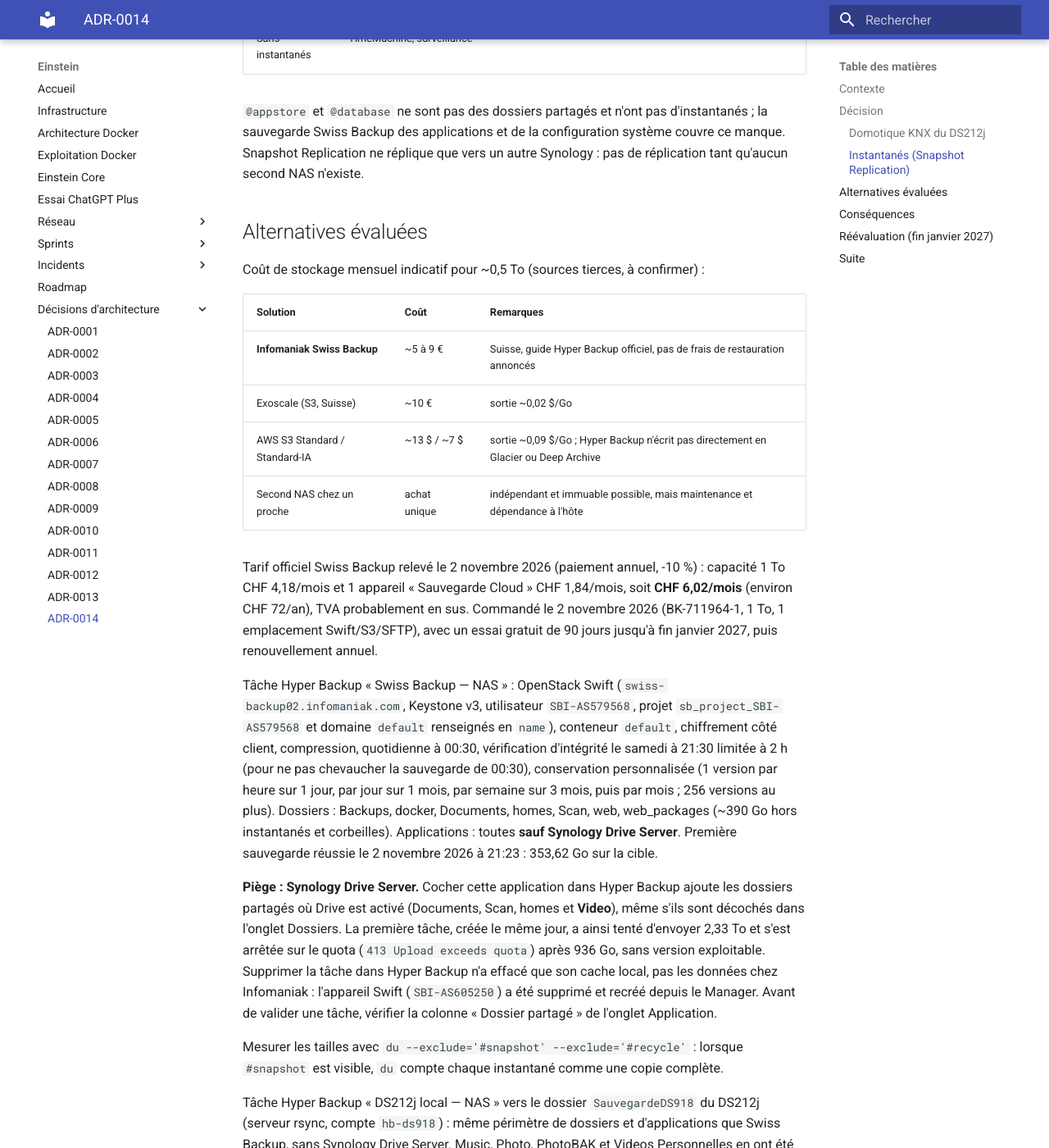
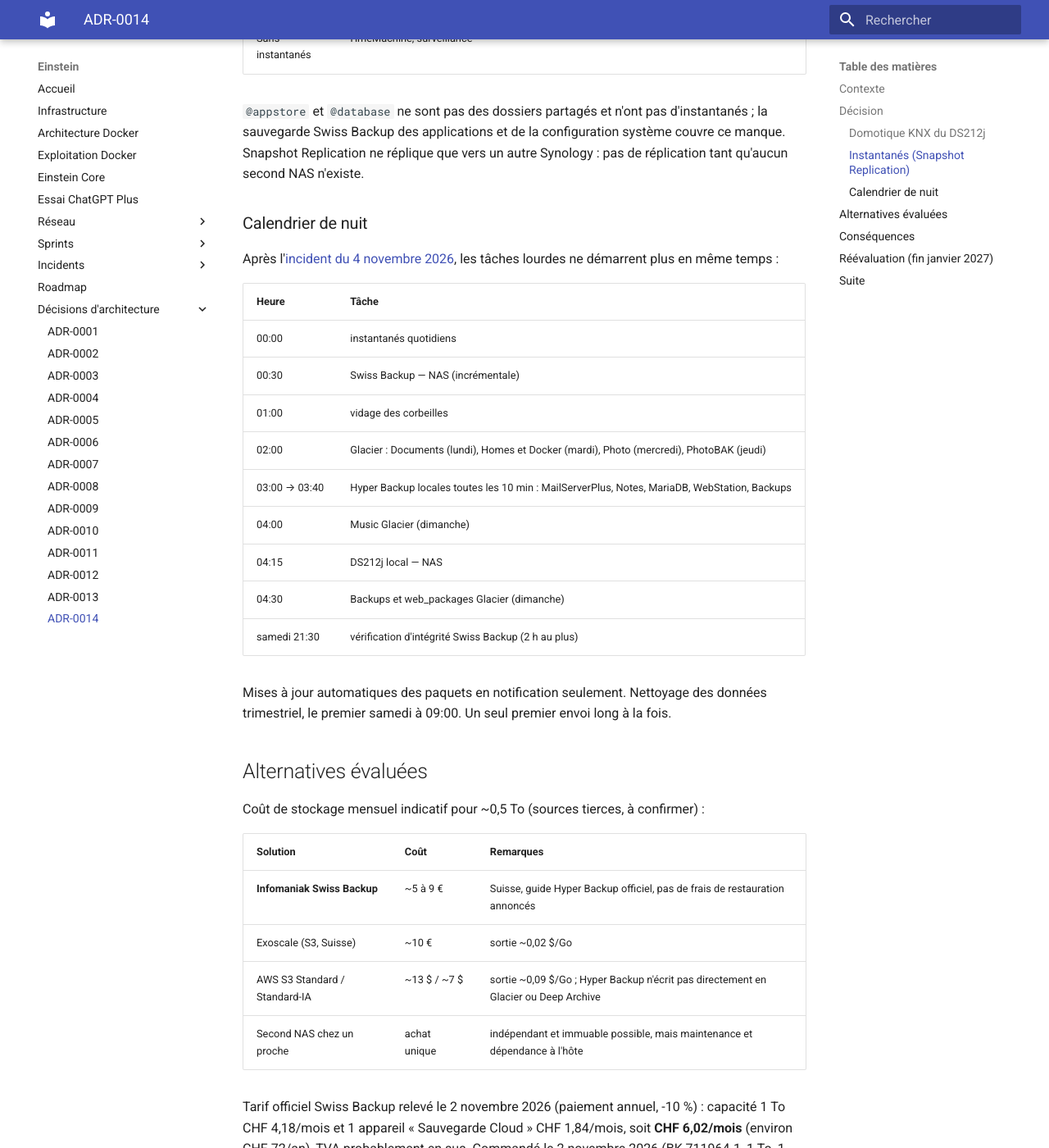
Before and after one commit to asanchez74/Einstein, an MkDocs documentation site: the page built from docs/adr/0014-strategie-sauvegarde-3-2-1.md, in a window 1280 px wide and 1400 px high, scrolled down 2718 px. Shown: the whole window at 82% size. Built offline with MkDocs 1.6.1 and Material for MkDocs 9.7.7, drawn with Linux system fonts in a browser that asks for light colours.

Commit message:
docs: incident du 4 novembre et calendrier de nuit des sauvegardes
Co-Authored-By: Claude Opus 5.5 <noreply@anthropic.com>

```diff
--- a/docs/adr/0014-strategie-sauvegarde-3-2-1.md
+++ b/docs/adr/0014-strategie-sauvegarde-3-2-1.md
@@ -95,6 +95,27 @@ d'instantanés ; la sauvegarde Swiss Backup des applications et de la
 configuration système couvre ce manque. Snapshot Replication ne réplique que
 vers un autre Synology : pas de réplication tant qu'aucun second NAS n'existe.
 
+### Calendrier de nuit
+
+Après l'[incident du 4 novembre 2026](../incidents/2026-11-04-saturation-perte-ecritures.md),
+les tâches lourdes ne démarrent plus en même temps :
+
+| Heure | Tâche |
+|---|---|
+| 00:00 | instantanés quotidiens |
+| 00:30 | Swiss Backup — NAS (incrémentale) |
+| 01:00 | vidage des corbeilles |
+| 02:00 | Glacier : Documents (lundi), Homes et Docker (mardi), Photo (mercredi), PhotoBAK (jeudi) |
+| 03:00 → 03:40 | Hyper Backup locales toutes les 10 min : MailServerPlus, Notes, MariaDB, WebStation, Backups |
+| 04:00 | Music Glacier (dimanche) |
+| 04:15 | DS212j local — NAS |
+| 04:30 | Backups et web_packages Glacier (dimanche) |
+| samedi 21:30 | vérification d'intégrité Swiss Backup (2 h au plus) |
+
+Mises à jour automatiques des paquets en notification seulement. Nettoyage des
+données trimestriel, le premier samedi à 09:00. Un seul premier envoi long à la
+fois.
+
 ## Alternatives évaluées
 
 Coût de stockage mensuel indicatif pour ~0,5 To (sources tierces, à confirmer) :
--- a/mkdocs.yml
+++ b/mkdocs.yml
@@ -25,6 +25,7 @@ nav:
       - Sprint 7 — Interface: sprints/sprint-7-interface.md
   - Incidents:
       - 01.11.2026 — Suppression de /volume1: incidents/2026-11-01-suppression-volume1.md
+      - 04.11.2026 — Saturation et perte d'écritures: incidents/2026-11-04-saturation-perte-ecritures.md
   - Roadmap: roadmap.md
   - Décisions d'architecture:
       - ADR-0001: adr/0001-architecture.md
```
Also changed, not shown: docs/incidents/2026-11-04-saturation-perte-ecritures.md (added, +103 -0 lines).
